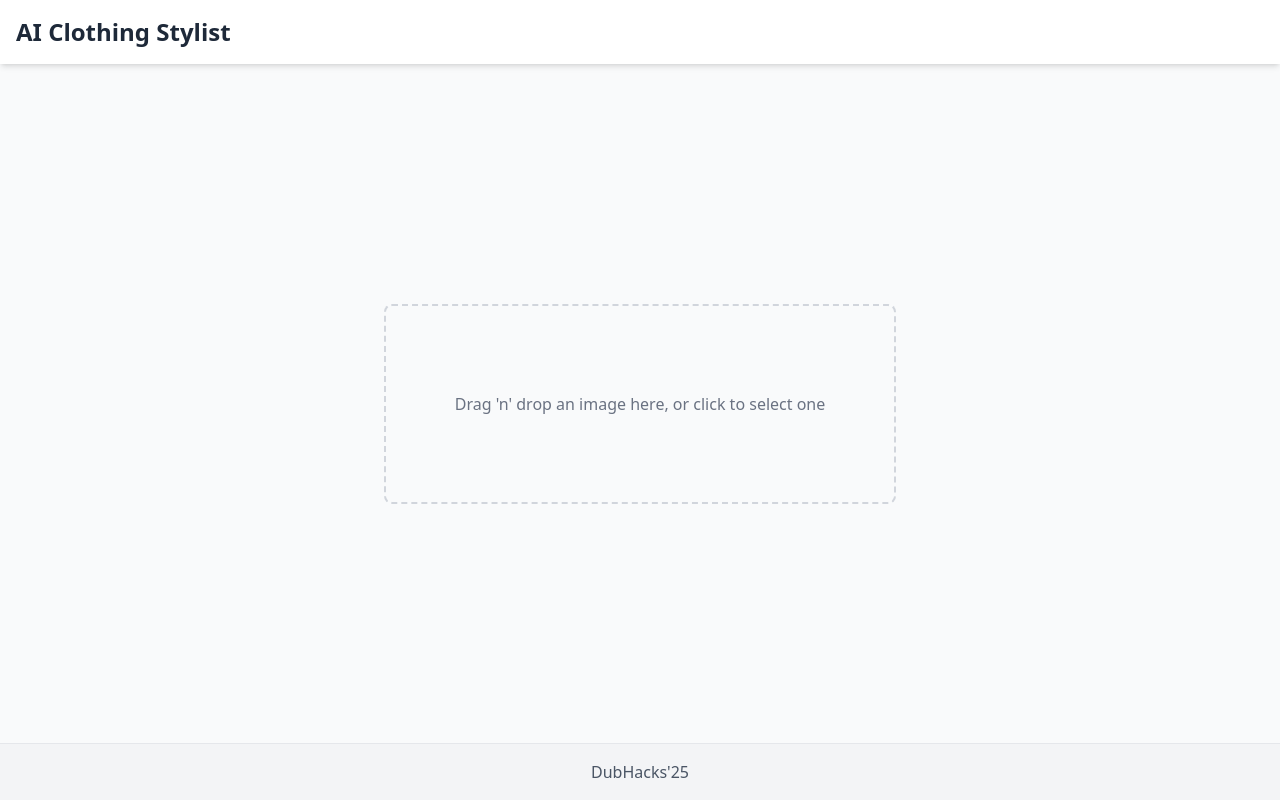
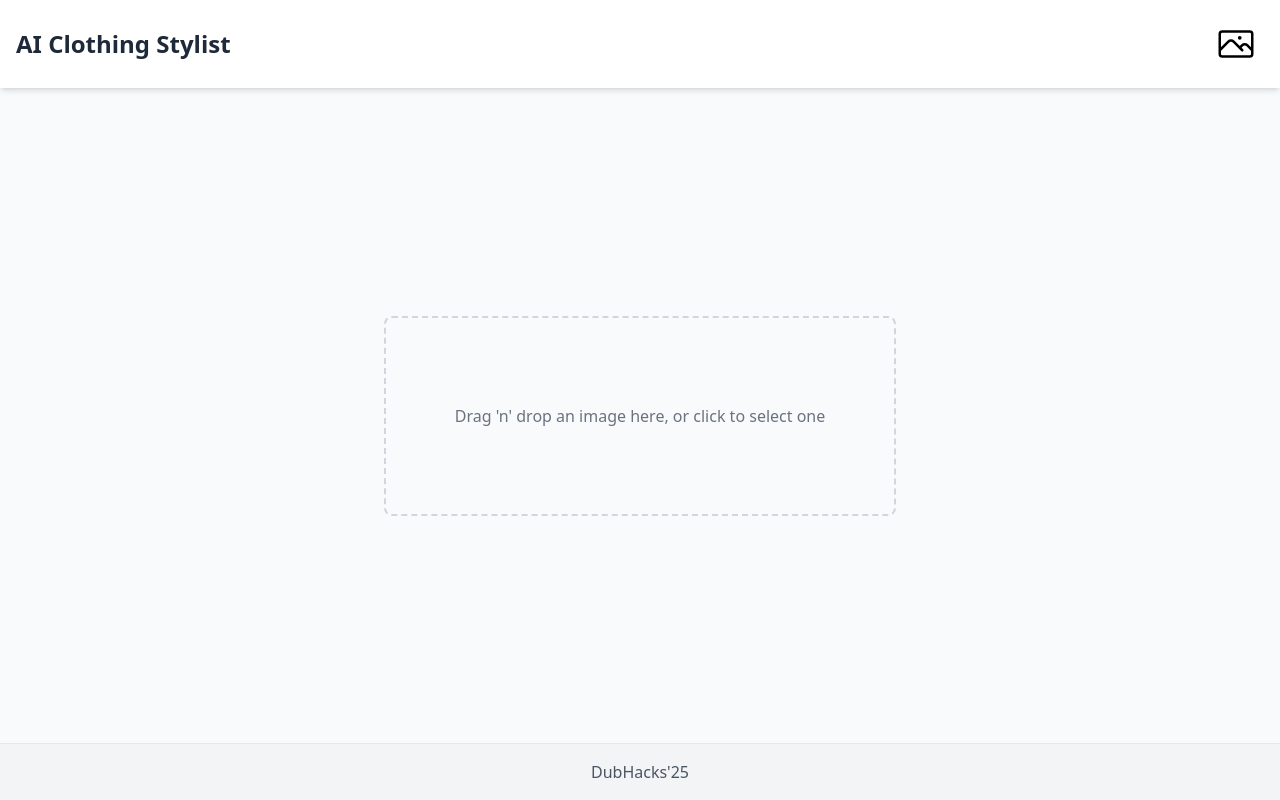
Before and after one commit to Simon-Dao/dubhacks-25, a Next.js app: page / in a window 1280 px wide. Built offline with nearby package versions, Linux system fonts and the light colour scheme.

Commit message:
Added gallery button

```diff
--- a/src/app/layout.tsx
+++ b/src/app/layout.tsx
@@ -25,8 +25,10 @@ export default function RootLayout({
     children: React.ReactNode;
 }>) {
     return (
-        <html lang="en">
-            <body>{children}</body>
-        </html>
+        <>
+            <html lang="en">
+                <body>{children}</body>
+            </html>
+        </>
     );
 }
--- a/src/components/Header.tsx
+++ b/src/components/Header.tsx
@@ -2,10 +2,26 @@ import React from "react";
 
 const Header = () => {
     return (
-        <header className="w-full p-4 bg-white shadow-md">
+        <header className="w-full p-4 bg-white shadow-md flex items-center justify-between">
             <h1 className="text-2xl font-semibold text-gray-800">
                 AI Clothing Stylist
             </h1>
+            <button className="p-2 rounded hover:bg-gray-100 transition" aria-label="Gallery">
+                <svg
+                    xmlns="http://www.w3.org/2000/svg"
+                    fill="none"
+                    viewBox="0 0 24 24"
+                    strokeWidth="1.5"
+                    stroke="currentColor"
+                    className="w-10 h-10"  // use w/h instead of "size"
+                >
+                    <path
+                        strokeLinecap="round"
+                        strokeLinejoin="round"
+                        d="m2.25 15.75 5.159-5.159a2.25 2.25 0 0 1 3.182 0l5.159 5.159m-1.5-1.5 1.409-1.409a2.25 2.25 0 0 1 3.182 0l2.909 2.909m-18 3.75h16.5a1.5 1.5 0 0 0 1.5-1.5V6a1.5 1.5 0 0 0-1.5-1.5H3.75A1.5 1.5 0 0 0 2.25 6v12a1.5 1.5 0 0 0 1.5 1.5Zm10.5-11.25h.008v.008h-.008V8.25Zm.375 0a.375.375 0 1 1-.75 0 .375.375 0 0 1 .75 0Z"
+                    />
+                </svg>
+            </button>
         </header>
     );
 };
```
Also changed, not shown: public/gallery.svg (added), 1 other file (tests, documents, lock files or other folders).
